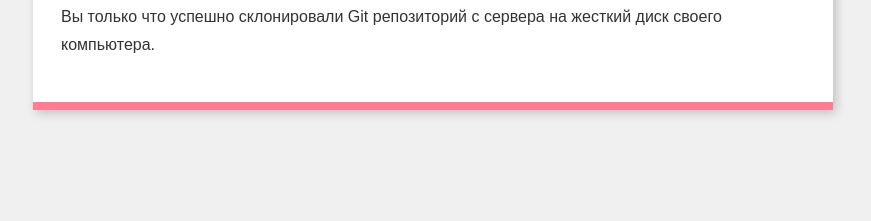
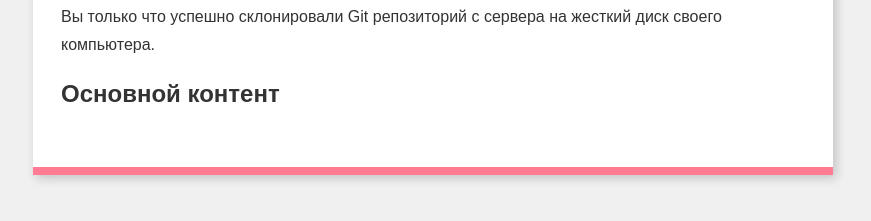
Before and after one commit to marlenovich/master-class, a plain HTML site: page index.html in a window 1280 px wide. Shown: the part 131-352 px from the top of the page, without its empty margins (207-1078 px from the left). Drawn offline with Linux system fonts and the light colour scheme.

Commit message:
content greating

```diff
--- a/index.html
+++ b/index.html
@@ -16,6 +16,10 @@
             Вы только что успешно склонировали Git репозиторий с сервера на
             жесткий диск своего компьютера.
         </p>
+
+        <main class="main">
+            <h2>Основной контент</h2>
+        </main>
     </div>
 </body>
 
```
